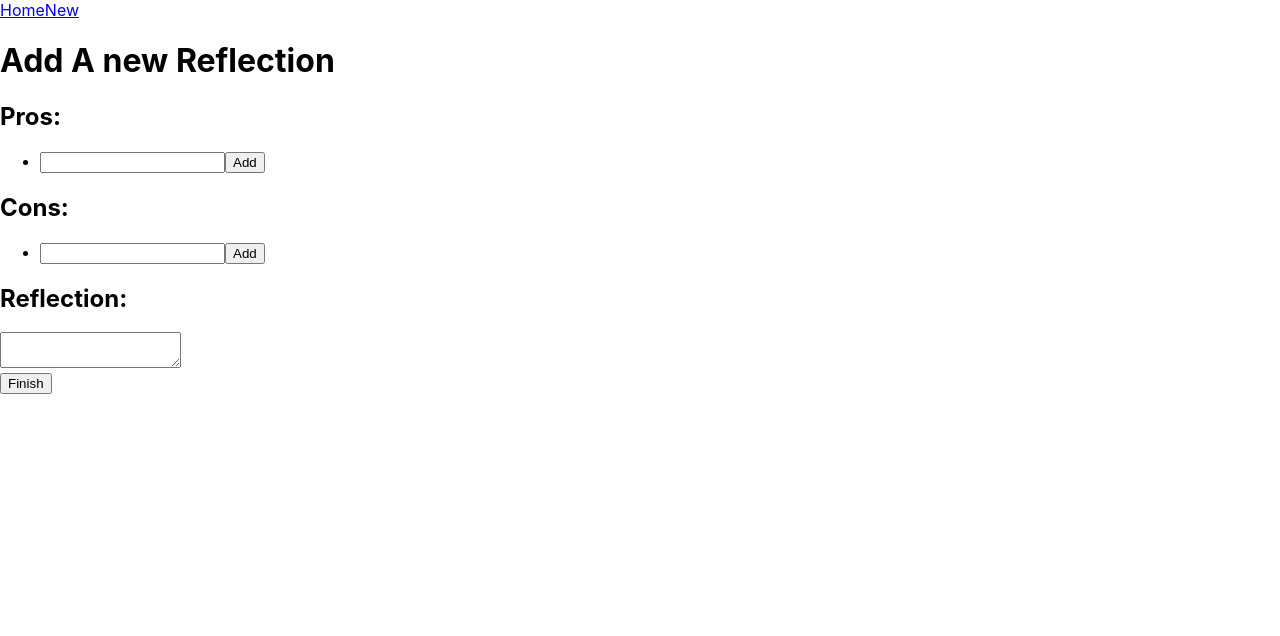
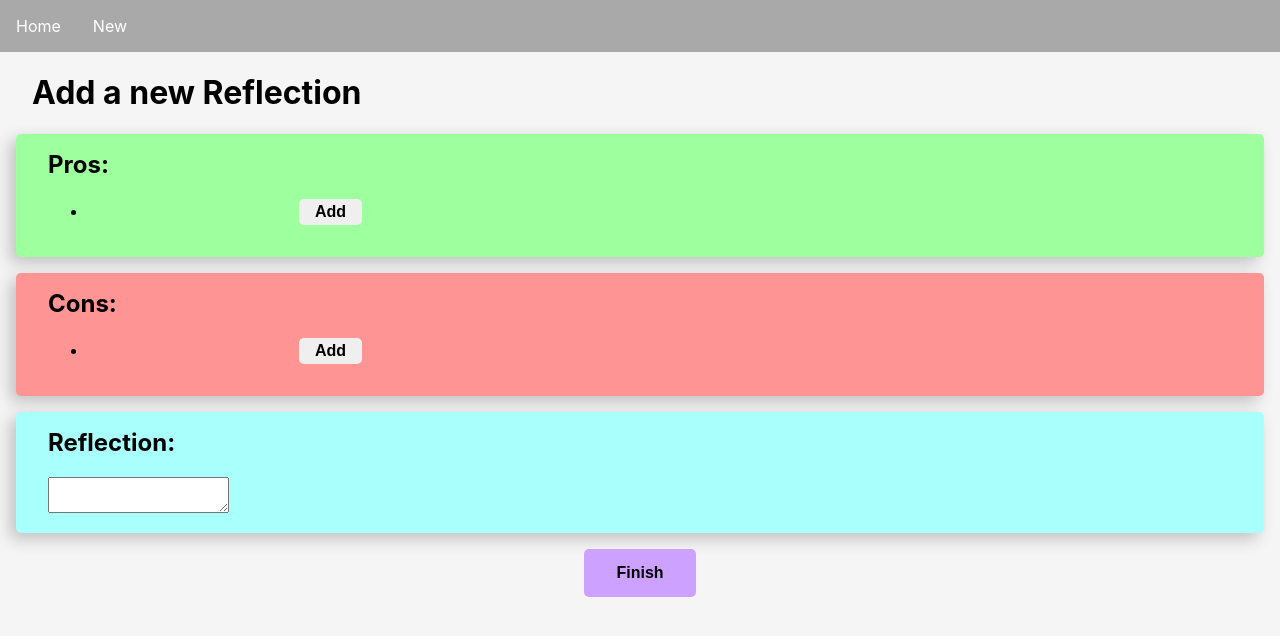
Before and after one commit to tabadines00/node-journal, a React (Create React App) app in the folder frontend/: page /addEntry in a window 1280 px wide. Shown: the top 636 px of the page. Built offline with nearby package versions, Linux system fonts and the light colour scheme.

Commit message:
Added first iteration CSS

```diff
--- a/frontend/src/App.css
+++ b/frontend/src/App.css
@@ -34,20 +34,124 @@
   margin-bottom: 50px;
 }
 
-.notes{
-  width:600px;
-  display: flex;
-  margin: 0 auto;
-  margin-top: 40px;
-  flex-direction: column;
+body {
+  background-color: rgb(245, 245, 245);
 }
 
-.note-item{
-  border: 1px solid black;
-  flex-grow: 1;
-  display: flex;
+nav {
+  background-color: darkgray;
 }
 
-.note-content{
-  flex-grow: 2;
+nav a {
+  padding: 1em;
+  transition-duration: 0.3s;
+  color: lightgray;
+
+  display: inline-block;
+
+  background-color: darkgray;
+  border: none;
+  color: white;
+  text-align: center;
+  text-decoration: none;
+  cursor: pointer;
 }
+
+nav a:hover {
+  color: black;
+  background-color: lightgray;
+}
+
+.ref h1 {
+  margin-left: 1em;
+}
+
+.ref h2 {
+  margin-top: 0;
+  padding-top: 0;
+  border-top: 0;
+}
+
+.pros-container {
+  margin-left: 1em;
+  margin-right: 1em;
+
+  margin-bottom: 1em;
+
+  padding: 1em;
+  padding-left: 2em;
+
+  border-radius: 5px;
+  background-color: rgb(157, 255, 157);
+  box-shadow: -6px 6px 16px #c1c1c1
+}
+
+.pros-container input {
+  border: none;
+  font-size: 1em;
+  background-color: rgb(157, 255, 157);
+}
+
+.cons-container {
+  margin-left: 1em;
+  margin-right: 1em;
+  margin-bottom: 1em;
+
+  padding: 1em;
+  padding-left: 2em;
+
+  border-radius: 5px;
+  background-color: rgb(255, 148, 148);
+  box-shadow: -6px 6px 16px #c1c1c1
+}
+
+.cons-container input {
+  border: none;
+  font-size: 1em;
+  background-color: rgb(255, 148, 148);
+}
+
+.reflection-container {
+  margin-left: 1em;
+  margin-right: 1em;
+
+  padding: 1em;
+  padding-left: 2em;
+
+  border-radius: 5px;
+  background-color: rgb(168, 255, 251);
+  box-shadow: -6px 6px 16px #c1c1c1
+}
+
+.line-item {
+  border-bottom: 2px;
+  border-color: black;
+}
+
+.finish-button {
+  display: block;
+  margin-left: auto;
+  margin-right: auto;
+  margin-top: 1em;
+
+  font-weight: bold;
+  background-color: #cda1ff;
+  border: none;
+  border-radius: 5px;
+  color: black;
+  padding: 15px 32px;
+  text-align: center;
+  text-decoration: none;
+  font-size: 1em;
+}
+
+.add-button {
+  font-weight: bold;
+  border: none;
+  border-radius: 5px;
+  color: black;
+  padding: 0.25em 1em;
+  text-align: center;
+  text-decoration: none;
+  font-size: 1em;
+}
--- a/frontend/src/components/TextList.js
+++ b/frontend/src/components/TextList.js
@@ -18,9 +18,9 @@ const TextList = ({ lines, setLine }) => { // step 2 declare component
                     <li className="line-item" key={line + i}>{line}</li>
                     );
                 })}
-                <li className="line-item">
+                <li className="line-item input-item">
                     <input value={item} onChange={e => setItem(e.target.value)} />
-                    <button onClick={submitItem}>Add</button>
+                    <button className="add-button" onClick={submitItem}>Add</button>
                 </li>
             </ul>
         </div>
--- a/frontend/src/pages/NewReflection.js
+++ b/frontend/src/pages/NewReflection.js
@@ -12,11 +12,13 @@ const NewReflection = ({ appUser, setAppUser }) => {
     console.log(pros);
     console.log(cons);
     console.log(refs);
+
     const body = {
       pros: pros,
       cons: cons,
       refs: refs
     };
+
     axios.post('/api/addEntry', body)
       .then(() => setPros([])) // clear all states
       .then(() => setCons([]))
@@ -26,8 +28,8 @@ const NewReflection = ({ appUser, setAppUser }) => {
 
   // jsx
   return (
-    <div>
-      <h1>Add A new Reflection</h1>
+    <div className="ref">
+      <h1>Add a new Reflection</h1>
       <div>
         <div>
           <div className="pros-container">
@@ -44,7 +46,7 @@ const NewReflection = ({ appUser, setAppUser }) => {
         </div>
         </div>
         <div>
-          <button onClick={finish}>Finish</button>
+          <button className="finish-button" onClick={finish}>Finish</button>
         </div>
       </div>
     </div>
```
